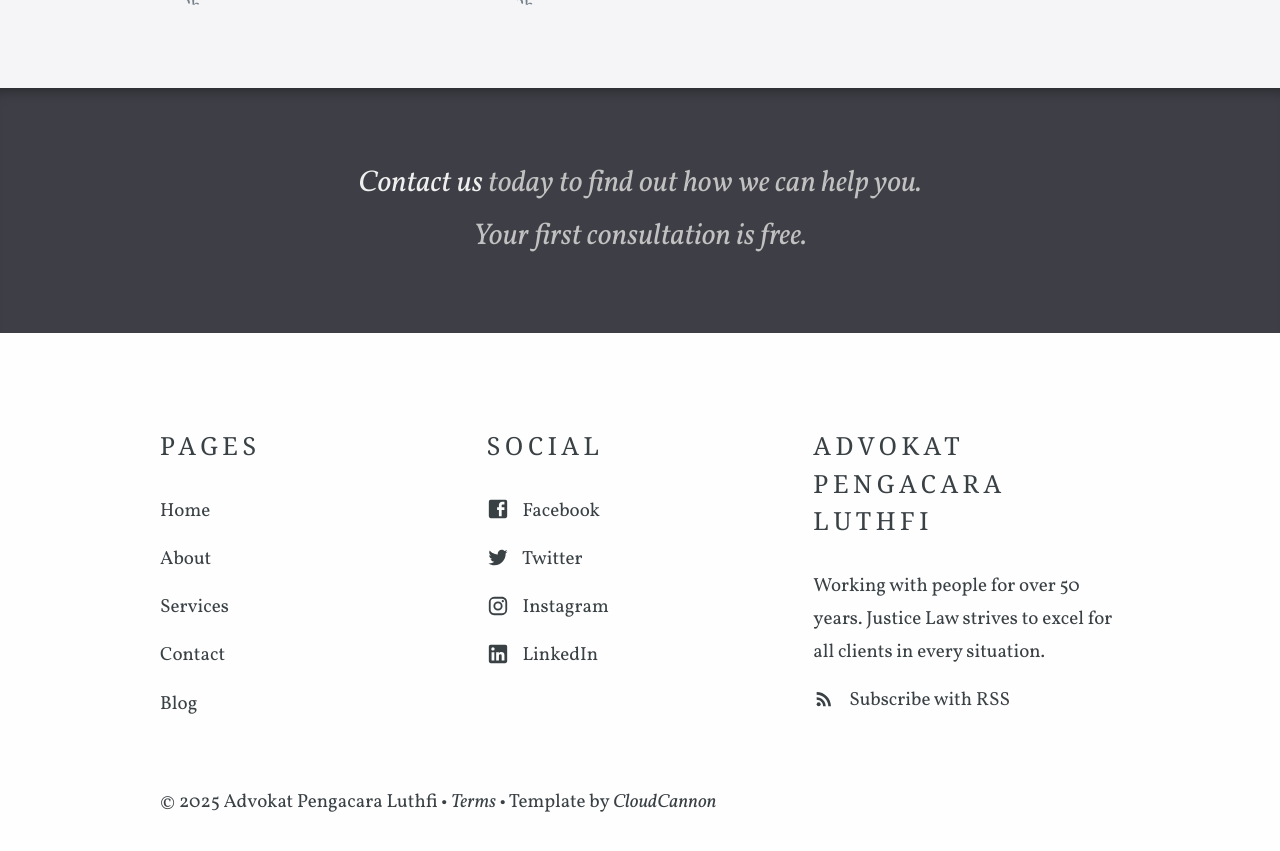
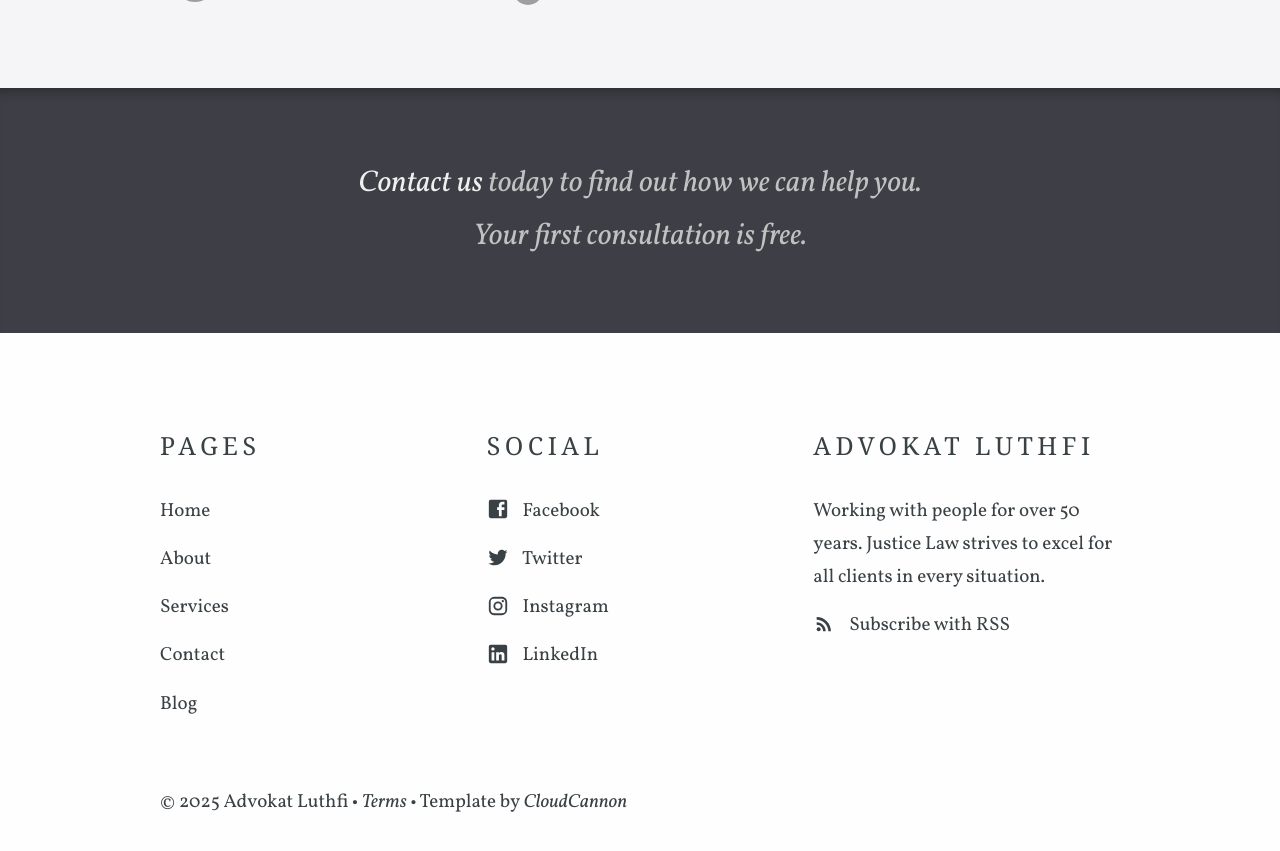
Before and after one commit to zufardhiyaulhaq/lawyerluthfi, a Jekyll site: the page built from index.html, in a window 1280 px wide and 900 px high, scrolled down 1226 px. Shown: the top 851 px of the window. Built offline with Jekyll 4.4.1, drawn with Linux system fonts in a browser that asks for light colours; some web fonts are replaced; some of the changed text lies outside the part shown; grey boxes are pictures that could not be loaded.

Commit message:
feat: fix

```diff
--- a/_data/company.yml
+++ b/_data/company.yml
@@ -1,4 +1,4 @@
-title: Advokat Pengacara Luthfi
+title: Advokat Luthfi
 description: Working with people for over 50 years. Justice Law strives to excel for all clients in every situation.
 contact_email_address: support@advokatluthfi.com
 phone: (+62)82393395426
--- a/index.html
+++ b/index.html
@@ -5,10 +5,13 @@
 large_header: true
 testimonials:
   - message: Terimakasih banyak mas Luthfi, kerja cepat, tepat dan amanah. semoga semakin sukses🤲😇.
+    image: "https://placecats.com/60/60?a=.png"
     name: Mita
   - message: Alhamdulillah Terimakasih Mas Luthfi, kerja cepat, Amanah dan Tidak diragukan 😇🙏
+    image: "https://placebear.com/60/60?a=.png"
     name: Ade Triani
   - message: Alhamdulillah di lancarkan prosesnya.
+    image: "https://placebear.com/60/60?a=.png"
     name: Melianti
 _options:
   image:
```
